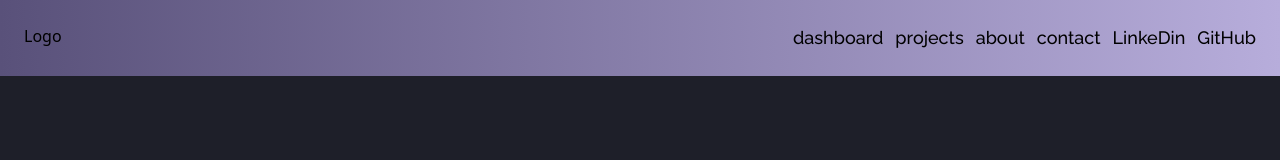
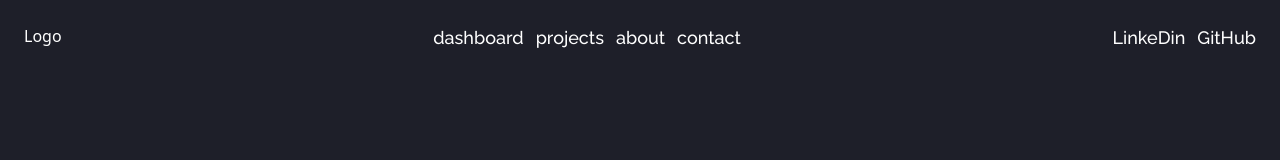
Before and after one commit to Brin29/Portafolios-Breiner, an Angular app: page / in a window 1280 px wide. Shown: the top 160 px of the page. Built offline with nearby package versions, Linux system fonts and the light colour scheme.

Commit message:
cambios del estilo en el encabezado

```diff
--- a/src/app/app.component.ts
+++ b/src/app/app.component.ts
@@ -1,12 +1,11 @@
 import { Component } from '@angular/core';
-import { RouterOutlet } from '@angular/router';
 import { HeaderComponent } from './header/header.component';
 import { ProjectsComponent } from './projects/projects.component';
 import { DashboardComponent } from './dashboard/dashboard.component';
 
 @Component({
   selector: 'app-root',
-  imports: [RouterOutlet, HeaderComponent, DashboardComponent ,ProjectsComponent],
+  imports: [HeaderComponent, DashboardComponent ,ProjectsComponent],
   templateUrl: './app.component.html',
 })
 export class AppComponent {
--- /dev/null
+++ b/src/app/header/header.component.css
@@ -0,0 +1,16 @@
+.headerIsActive {
+  /* background: linear-gradient(to right, #59517a, #b7addb); */
+  background-color:#59517a;
+  color: #000;
+  position:fixed;
+  width:100%;
+  transition: ease-in .4s;
+
+}
+
+.headerIsInactive{
+  /* background: linear-gradient(to right #1e1f29, #1e1f29); */
+  background-color:transparent;
+  color: #fff;
+  transition: ease-in .4s;
+}
--- a/src/app/header/header.component.html
+++ b/src/app/header/header.component.html
@@ -1,4 +1,4 @@
-<header class="fixed w-full bg-gradient-to-r from-purple-dark to-purple-semi-clean">
+<header [ngClass]="{ 'headerIsInactive': isActive, 'headerIsActive': !isActive}">
   <div class="flex justify-between p-6">
     <div class="logo">
       Logo
@@ -9,9 +9,13 @@
         <li><a class="" href="#projects">projects</a></li>
         <li><a class="">about</a></li>
         <li><a class="">contact</a></li>
+      </ul>
+    </nav>
+    <div>
+      <ul class="flex gap-3 font-raleway font-medium text-lg">
         <li><a class="">LinkeDin</a></li>
         <li><a class="">GitHub</a></li>
       </ul>
-    </nav>
+    </div>
   </div>
 </header>
--- a/src/app/header/header.component.ts
+++ b/src/app/header/header.component.ts
@@ -1,13 +1,27 @@
-import { Component } from '@angular/core';
-import { RouterLink } from '@angular/router';
+import { Component, HostListener} from '@angular/core';
+import { CommonModule } from '@angular/common';
 
 @Component({
   selector: 'app-header',
-  imports: [RouterLink],
-  templateUrl: './header.component.html'
+  imports: [CommonModule],
+  templateUrl: './header.component.html',
+  styleUrl: "./header.component.css"
 })
 export class HeaderComponent {
-  changeHeader(){
 
+
+  isActive: boolean = true;
+
+  @HostListener("window:scroll", [])
+  onWindowScroll(){
+    const scrollPosition = window.scrollY || document.documentElement.scrollTop;
+
+    if (scrollPosition > 1){
+      this.isActive = false;
+    }
+
+    else{
+      this.isActive = true;
+    }
   }
 }
```
